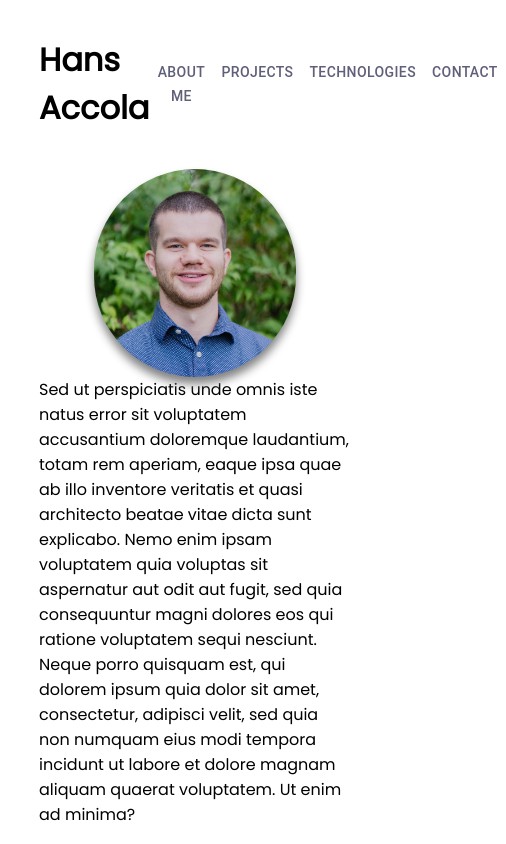
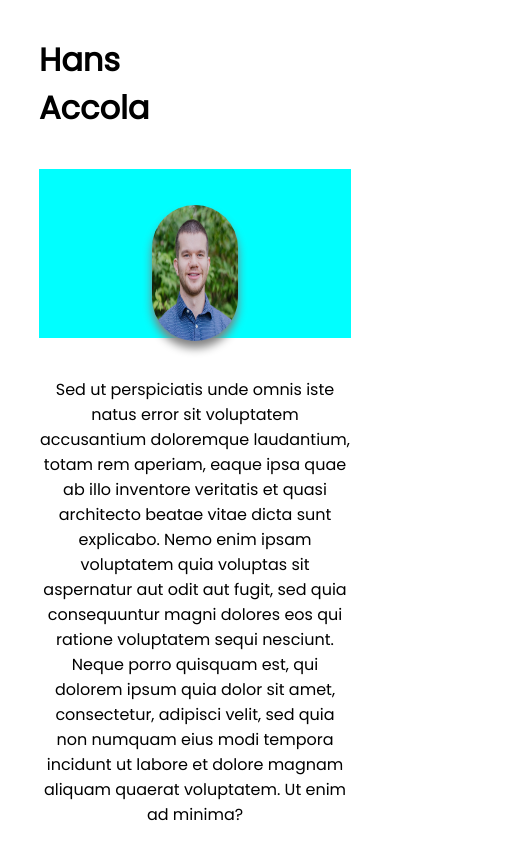
Before and after one commit to iHansy/responsive-portfolio, a React (Create React App) app: page / in a window 390 px wide. Shown: the whole page, 506 px wide, since content can reach past the window. Built offline with nearby package versions, Linux system fonts and the light colour scheme.

Commit message:
hiding nav links for mobile

```diff
--- a/src/App.css
+++ b/src/App.css
@@ -43,6 +43,7 @@
   width: 80%;
   margin: auto;
   align-items: center;
+  height: 60vh;
 }
 
 .aboutme-img-container, .aboutme-description {
@@ -52,14 +53,16 @@
 .aboutme-img-container {
   flex: 1;
   justify-content: space-around;
-  border-radius: 20px;
+  align-items: center;
 }
 
 .aboutme-img {
   border-radius: 20rem;
   height: 65%;
   width: 65%;
-  animation: drop 2s ease;
+  max-height: 350px;
+  max-width: 350px;
+  animation: drop 1.5s ease;
   filter: drop-shadow(0px 7px 5px gray);
 }
 
@@ -71,7 +74,7 @@
 @keyframes drop {
   0% {
     opacity: 0;
-    transform: translateY(-100px);
+    transform: translateY(-80px);
   }
   100% {
     opacity: 1;
@@ -79,8 +82,14 @@
   }
 }
 
-@media screen and (max-width: 1000px) {
+@media screen and (max-width: 825px) {
   .aboutme-container {
     flex-direction: column;
+    text-align: center;
+    height: 20vh;
+    background: cyan;
+  }
+  .header-nav-links {
+    display: none;
   }
 }
```
